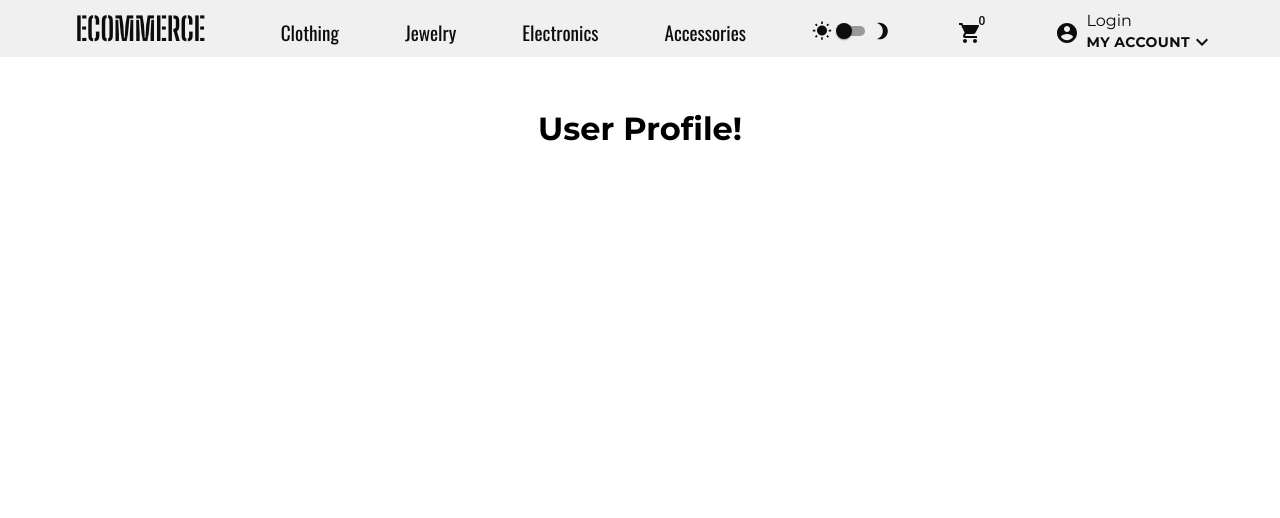
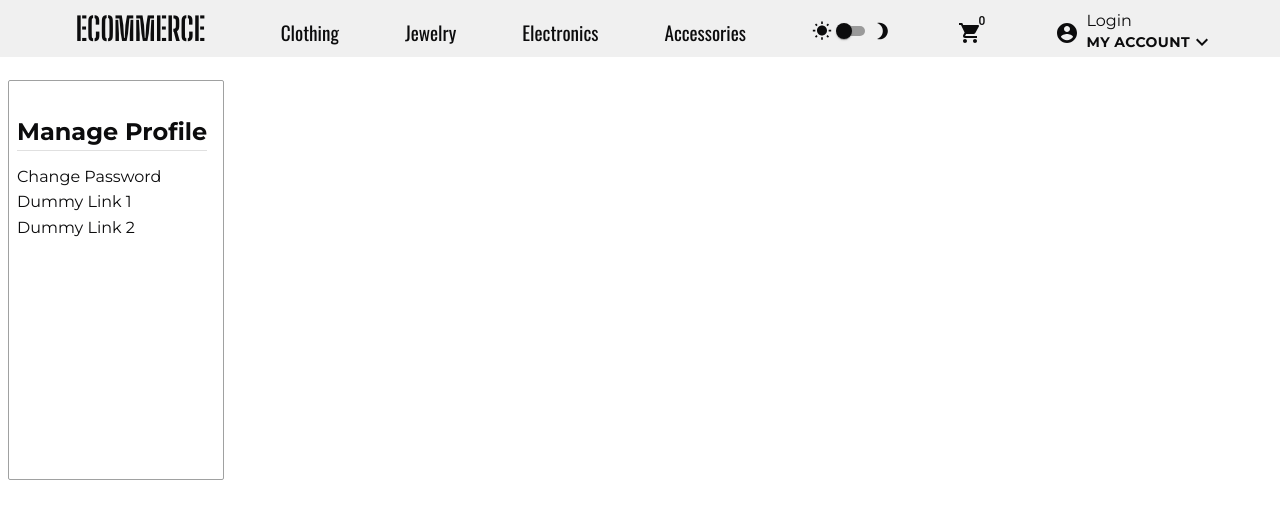
Before and after one commit to kblair40/ecommerce, a React (Create React App) app: page /profile in a window 1280 px wide. Shown: the top 518 px of the page. Built offline with nearby package versions, Linux system fonts and the light colour scheme.

Commit message:
Add basic ChangePasswordForm

```diff
--- /dev/null
+++ b/src/components/Auth/ProfileLinks.js
@@ -0,0 +1,83 @@
+import React, { useState } from "react";
+import makeStyles from "@material-ui/core/styles/makeStyles";
+import Card from "@material-ui/core/Card";
+import Divider from "@material-ui/core/Divider";
+
+import ChangePasswordForm from "../Forms/ChangePasswordForm";
+
+const useStyles = makeStyles({
+  profileContainer: {
+    width: "50%",
+    display: "flex",
+    justifyContent: "space-between",
+  },
+  profileLinksContainer: {},
+  profileCardContainer: {
+    border: "1px solid #a0a1a1",
+    borderRadius: 2,
+    margin: "1rem 0",
+    height: "50vh",
+    minHeight: "8rem",
+    display: "flex",
+    flexDirection: "column",
+    padding: "1rem 1rem 1rem .5rem",
+    "& h2": {
+      color: "#0c0c0d",
+      marginBottom: ".25rem",
+    },
+    "& hr": {
+      marginBottom: "1rem",
+    },
+  },
+  profileLink: {
+    marginBottom: ".4rem",
+    color: "#0c0c0d",
+    "&:hover": {
+      cursor: "pointer",
+      textDecoration: "underline",
+    },
+  },
+});
+
+const ProfileLinks = () => {
+  const classes = useStyles();
+  const [componentToRender, setComponentToRender] = useState(null);
+
+  const changeRenderedComponent = (e) => {
+    setComponentToRender("change password");
+  };
+
+  return (
+    <div className={classes.profileContainer}>
+      <div className={classes.profileLinksContainer}>
+        <Card elevation={0} className={classes.profileCardContainer}>
+          <h2>Manage Profile</h2>
+          <Divider />
+          <div
+            className={classes.profileLink}
+            onClick={changeRenderedComponent}
+          >
+            Change Password
+          </div>
+          <div
+            className={classes.profileLink}
+            // onClick={changeRenderedComponent}
+          >
+            Dummy Link 1
+          </div>
+          <div
+            className={classes.profileLink}
+            // onClick={changeRenderedComponent}
+          >
+            Dummy Link 2
+          </div>
+        </Card>
+      </div>
+      <div className={classes.renderedComponent}>
+        {componentToRender === "change password" && <ChangePasswordForm />}
+      </div>
+    </div>
+  );
+};
+
+export default ProfileLinks;
--- a/src/components/Cart/QuantityUpdate.js
+++ b/src/components/Cart/QuantityUpdate.js
@@ -22,7 +22,6 @@ const QuantityUpdate = ({
   return (
     <Select
       className={classes.selectRoot}
-      // classes={{ root: classes.selectRoot }}
       value={qty}
       displayEmpty={true}
       onChange={handleChange}
--- /dev/null
+++ b/src/components/Forms/ChangePasswordForm.js
@@ -0,0 +1,107 @@
+import React, { useRef } from "react";
+import makeStyles from "@material-ui/core/styles/makeStyles";
+import InputLabel from "@material-ui/core/InputLabel";
+import Input from "@material-ui/core/Input";
+import Button from "@material-ui/core/Button";
+import TextField from "@material-ui/core/TextField";
+
+const useStyles = makeStyles({
+  changePasswordFormContainer: {
+    marginTop: "5rem",
+  },
+  changePasswordForm: {
+    display: "flex",
+    flexDirection: "column",
+    minWidth: "15rem",
+  },
+  changePasswordBtnRoot: {
+    background: "#1d6d86",
+    color: "white",
+    fontFamily: "Montserrat",
+    marginTop: ".8rem",
+    "&:hover": {
+      background: "#1d6d86",
+    },
+  },
+  newPasswordInputLabelRoot: {
+    fontFamily: "Montserrat",
+    whiteSpace: "nowrap",
+    "&.Mui-focused": {
+      color: "#1d6d86",
+    },
+  },
+  bottomInputBorder: {
+    fontFamily: "Montserrat",
+    color: "#0c0c0d",
+    "&:after": {
+      borderColor: "#0c0c0d",
+    },
+    "&.Mui-focused": {
+      borderColor: "#0c0c0d",
+      "&:after": {
+        borderColor: "#0c0c0d",
+      },
+    },
+  },
+  inputRow: {
+    marginBottom: "1rem",
+  },
+});
+
+const ChangePasswordForm = () => {
+  const classes = useStyles();
+  const passwordInputRef = useRef();
+  const confirmPasswordInputRef = useRef();
+  return (
+    <div className={classes.changePasswordFormContainer}>
+      {/* ADD HIDE/SHOW PASSWORD FUNCTIONALITY LATER */}
+      <form className={classes.changePasswordForm}>
+        <div className={classes.inputRow}>
+          <TextField
+            InputProps={{
+              classes: {
+                underline: classes.bottomInputBorder,
+              },
+            }}
+            InputLabelProps={{
+              classes: {
+                root: classes.newPasswordInputLabelRoot,
+              },
+            }}
+            label="New Password"
+            // onChange={handleNewPasswordChange}
+            // value={newPasswordValue}
+            fullWidth
+          />
+        </div>
+        <div className={classes.inputRow}>
+          <TextField
+            InputProps={{
+              classes: {
+                underline: classes.bottomInputBorder,
+              },
+            }}
+            InputLabelProps={{
+              classes: {
+                root: classes.newPasswordInputLabelRoot,
+              },
+            }}
+            label="Confirm New Password"
+            // onChange={handleNewPasswordChange}
+            // value={newPasswordValue}
+            fullWidth
+          />
+        </div>
+        <Button
+          classes={{ root: classes.changePasswordBtnRoot }}
+          variant="contained"
+          type="submit"
+        >
+          Change Password
+        </Button>
+      </form>
+    </div>
+  );
+};
+
+export default ChangePasswordForm;
--- a/src/components/Forms/LoginForm.js
+++ b/src/components/Forms/LoginForm.js
@@ -84,7 +84,6 @@ const LoginForm = ({ handleSubmit, isLoginMode }) => {
               root: classes.loginInputLabelRoot,
             },
           }}
-          id="standard-basic"
           label="Email"
           onChange={handleEmailChange}
           value={emailValue}
@@ -114,7 +113,6 @@ const LoginForm = ({ handleSubmit, isLoginMode }) => {
               root: classes.loginInputLabelRoot,
             },
           }}
-          id="standard-basic"
           label="Password"
           onChange={handlePasswordChange}
           value={passwordValue}
--- a/src/pages/UserProfile.js
+++ b/src/pages/UserProfile.js
@@ -1,11 +1,11 @@
 import React from "react";
 import makeStyles from "@material-ui/core/styles/makeStyles";
+import ProfileLinks from "../components/Auth/ProfileLinks";
 
 const useStyles = makeStyles((theme) => ({
   userProfileContainer: {
     display: "flex",
-    justifyContent: "center",
-    marginTop: "5rem",
+    marginTop: "3.5rem",
     fontFamily: "Montserrat",
   },
 }));
@@ -14,7 +14,7 @@ const UserProfile = () => {
   const classes = useStyles();
   return (
     <div className={classes.userProfileContainer}>
-      <h1>User Profile!</h1>
+      <ProfileLinks />
     </div>
   );
 };
```
Also changed, not shown: src/notes.txt.
